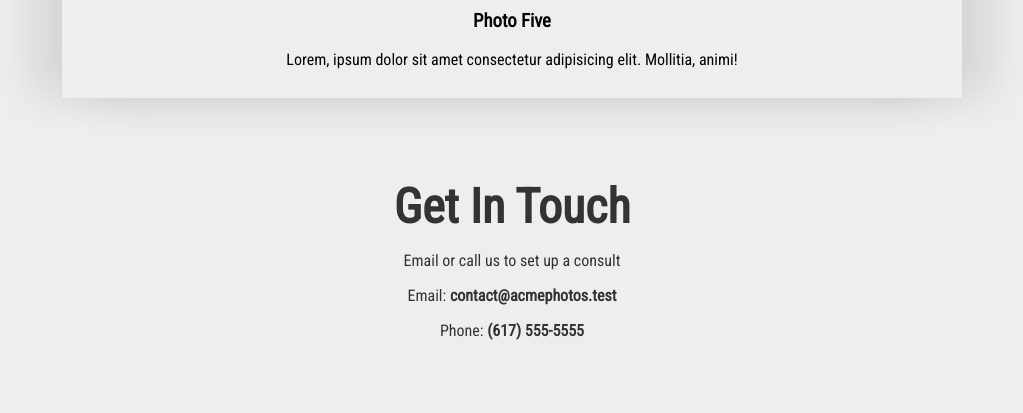
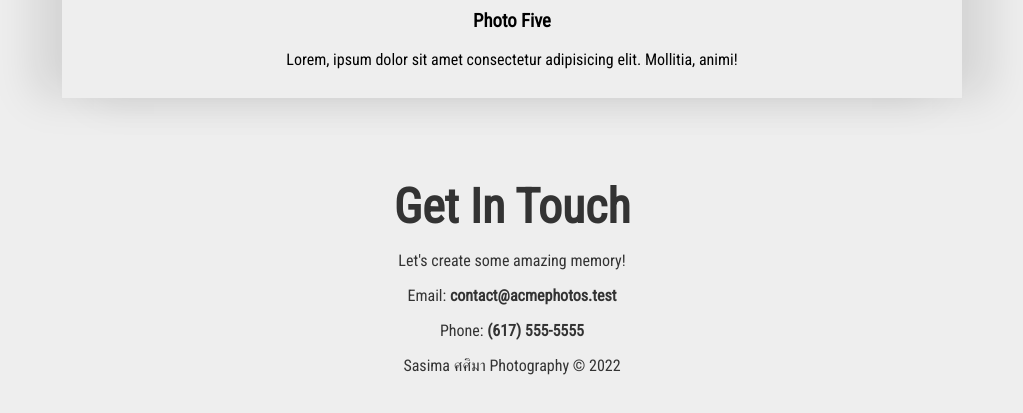
Before and after one commit to sasimapatterson/Sasi_Photography, a plain HTML site: page index.html in a window 1280 px wide. Shown: the part 4748-5161 px from the top of the page, without its empty margins (128-1151 px from the left). Before the commit the page ends 5136 px from the top, so only its background shows below. Drawn offline with nearby package versions, Linux system fonts and the light colour scheme.

Commit message:
Added copyright section

```diff
--- a/index.html
+++ b/index.html
@@ -58,11 +58,12 @@
 
     <footer>
         <h3>Get In Touch</h3>
-        <p>Email or call us to set up a consult</p>
+        <p>Let's create some amazing memory!</p>
         <p>Email: <strong>contact@acmephotos.test</strong></p>
         <p>Phone:
             <strong>(617) 555-5555</strong>
         </p>
+        <p>Sasima ศศิมา Photography &copy; 2022</p>
     </footer>
 
     <script
```
